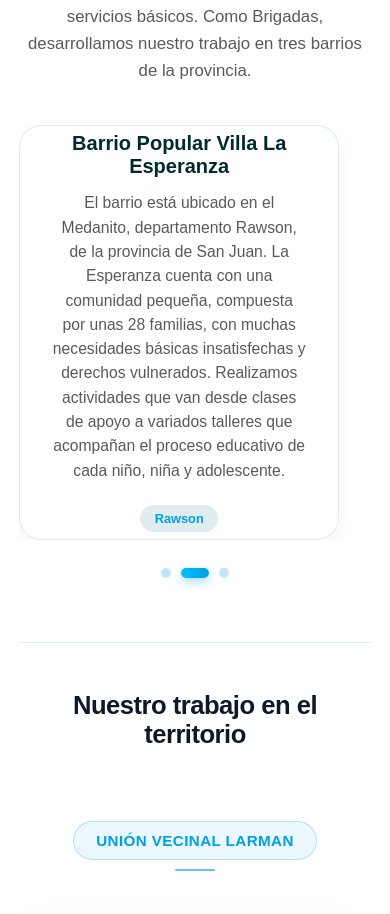
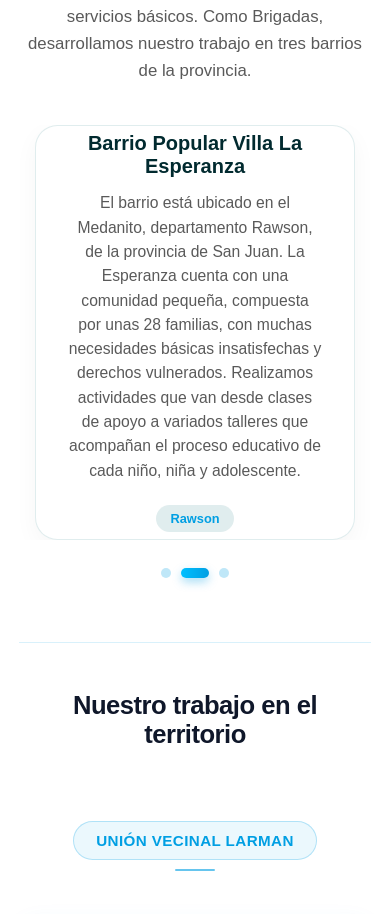
Before and after one commit to franco-barros/Brigadas, a Next.js app: page / in a window 390 px wide. Shown: the part 3785-4699 px from the top of the page. Built offline with nearby package versions, Linux system fonts and the light colour scheme.

Commit message:
Fix layout

```diff
--- a/src/styles/whereweare/WereWeAreCard.module.css
+++ b/src/styles/whereweare/WereWeAreCard.module.css
@@ -2,8 +2,8 @@
   background: #ffffff;
   border-radius: 1.4rem;
 
-  width: 320px; /* 👈 ancho fijo */
-  height: 415px; /* 👈 alto fijo */
+  width: 320px; /* ancho fijo desktop */
+  height: 415px; /* alto fijo desktop */
 
   padding: 2.4rem 2rem;
 
@@ -12,8 +12,8 @@
 
   display: flex;
   flex-direction: column;
-  justify-content: center; /* 👈 centra vertical */
-  align-items: center; /* 👈 centra horizontal */
+  justify-content: center;
+  align-items: center;
 
   text-align: center;
   transition: all 0.3s ease;
@@ -25,19 +25,25 @@
   box-shadow: 0 14px 35px rgba(0, 0, 0, 0.08);
 }
 
-/* Icon */
+/* ===============================
+   Icon
+================================ */
 .icon {
   width: 60px;
   height: 60px;
   margin: 0 auto 1.4rem auto;
+
   display: flex;
   align-items: center;
   justify-content: center;
+
   border-radius: 999px;
   background: rgba(0, 109, 119, 0.1);
 }
 
-/* Title */
+/* ===============================
+   Title
+================================ */
 .cardTitle {
   font-size: 1.25rem;
   font-weight: 700;
@@ -45,7 +51,9 @@
   color: #012a2f;
 }
 
-/* Text */
+/* ===============================
+   Text
+================================ */
 .cardText {
   font-size: 0.98rem;
   line-height: 1.55;
@@ -53,23 +61,37 @@
   margin-bottom: 1.4rem;
 }
 
-/* Badge */
+/* ===============================
+   Badge
+================================ */
 .cardBadge {
   display: inline-block;
   padding: 0.35rem 0.9rem;
+
   border-radius: 999px;
   font-size: 0.8rem;
   font-weight: 600;
+
   background: rgba(0, 109, 119, 0.12);
   color: #009fe3;
 }
 
+/* ===============================
+   RESPONSIVE
+================================ */
 @media (max-width: 768px) {
   .card {
+    width: 100%; /* ocupa ancho disponible */
+    max-width: 320px; /* mantiene proporción */
+    height: 415px; /* 👈 altura fija también en mobile */
+    margin: 0 auto; /* centrada */
+
     transition: none;
   }
 
   .card:hover {
     transform: none;
+    border-color: rgba(0, 109, 119, 0.12);
+    box-shadow: 0 8px 25px rgba(0, 0, 0, 0.04);
   }
 }
```
